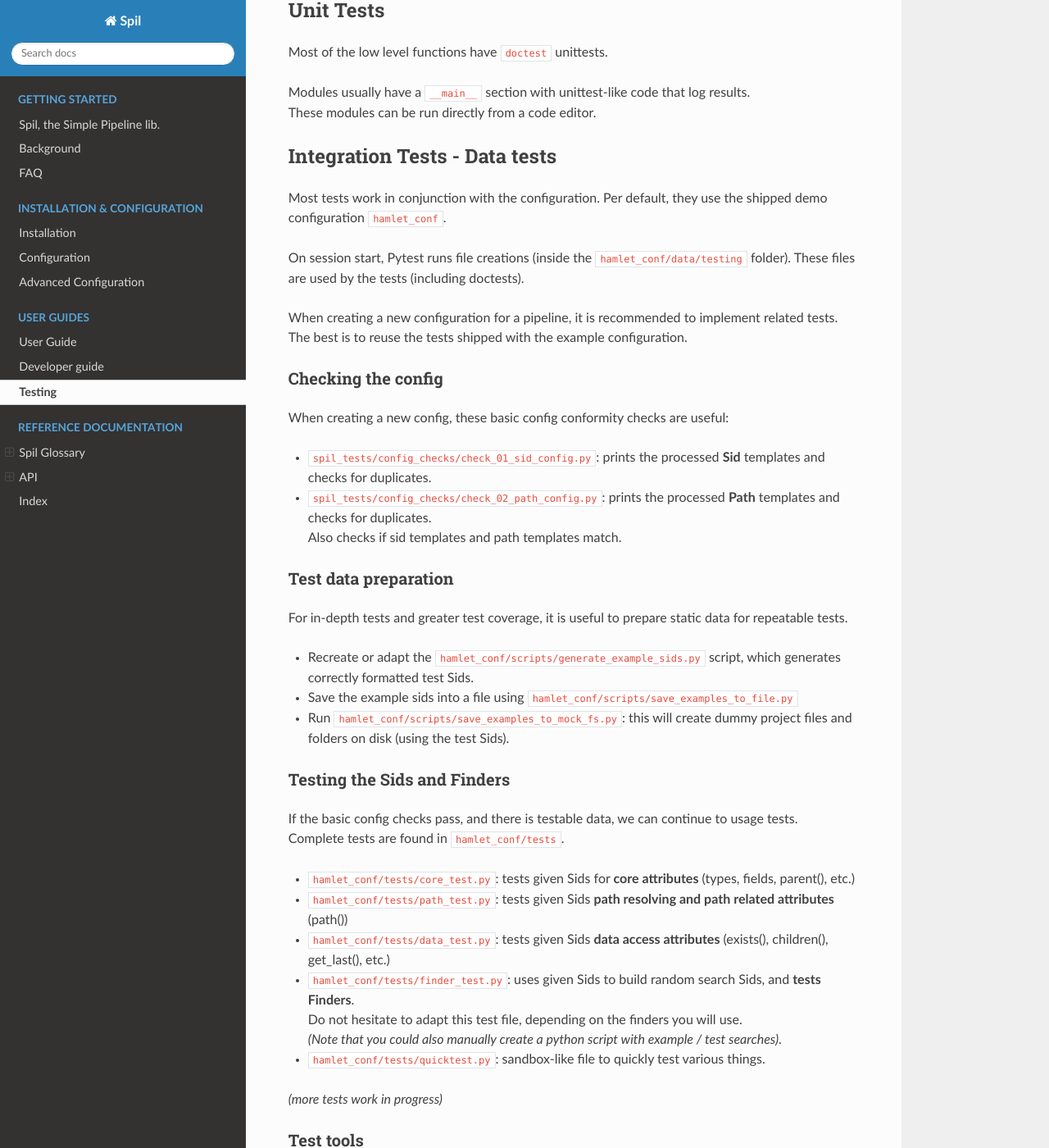
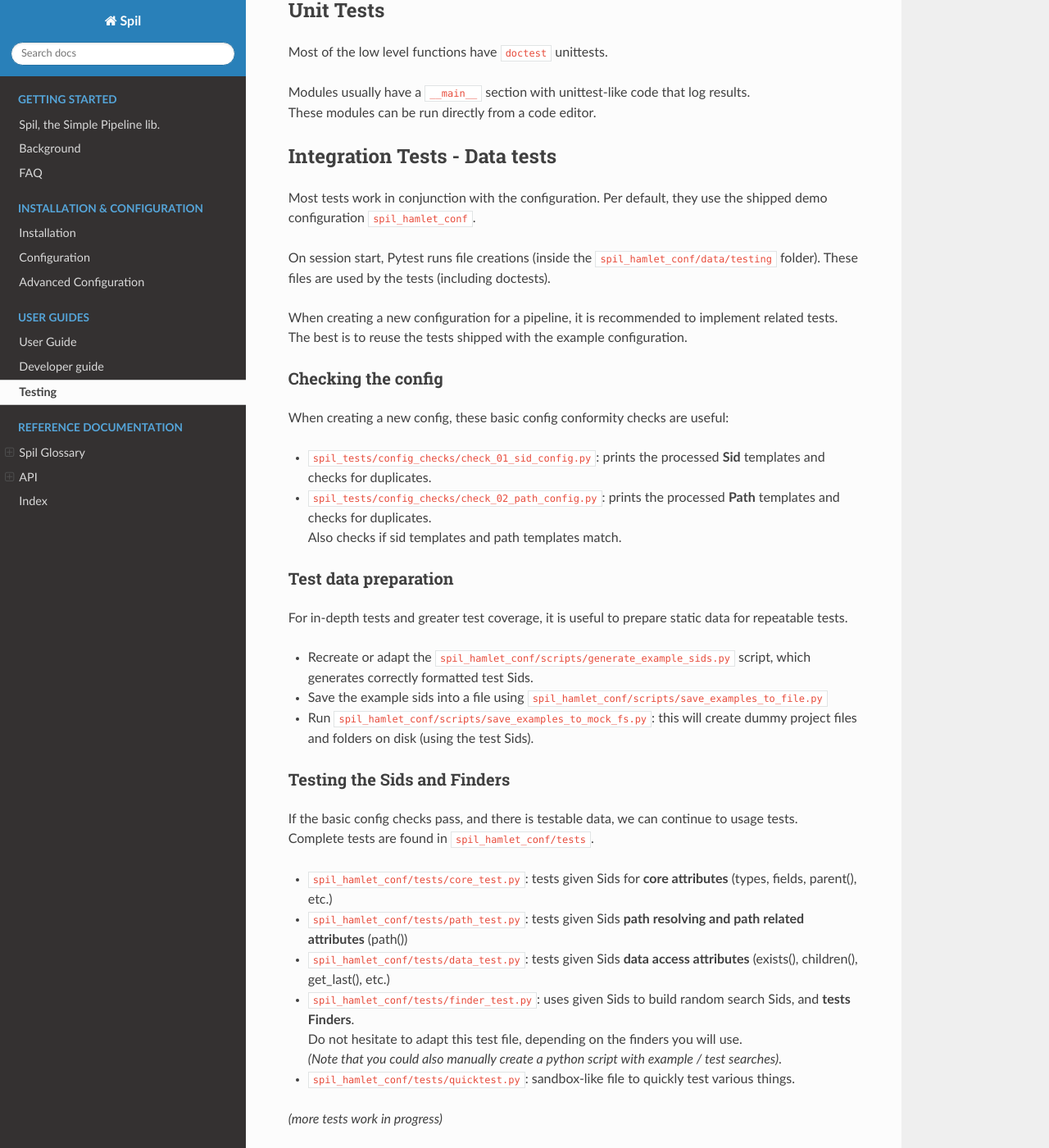
Before and after one commit to MichaelHaussmann/spil, a Sphinx documentation site: the page built from docs/testing.md, in a window 1280 px wide and 1400 px high, scrolled down 461 px. Shown: the whole window at 82% size. Built offline with Sphinx 7.4.7 and the Read the Docs theme 2.0.0, drawn with Linux system fonts in a browser that asks for light colours; some of the changed text lies outside the part shown.

Commit message:
renamed 'hamlet_conf' to 'spil_hamlet_conf'

```diff
--- a/docs/conf.py
+++ b/docs/conf.py
@@ -16,7 +16,7 @@ from pathlib import Path
 here = Path(__file__)
 root = here.parent.parent
 venv = root / 'venv' / 'lib' / 'python3.7' / 'site-packages'
-spil_conf = root / 'hamlet_conf'
+spil_conf = root / 'spil_hamlet_conf'
 print(root)
 sys.path.append(str(root))
 sys.path.append(str(venv))
--- a/docs/testing.md
+++ b/docs/testing.md
@@ -7,7 +7,7 @@ Spil uses pytest.
 The *Auto Test* (auto_test.yml) github action runs all tests, including doc-tests, on windows and ubuntu.
 
 Pytest is configured in pyproject.toml and a conftest.py file.
-On session start, Pytest runs test file creations (inside the `hamlet_conf/data/testing` folder).
+On session start, Pytest runs test file creations (inside the `spil_hamlet_conf/data/testing` folder).
 
 The Action is triggered by push or pull-request on main branch.
 
@@ -22,9 +22,9 @@ These modules can be run directly from a code editor.
 ## Integration Tests - Data tests
 
 Most tests work in conjunction with the configuration.
-Per default, they use the shipped demo configuration `hamlet_conf`.
+Per default, they use the shipped demo configuration `spil_hamlet_conf`.
 
-On session start, Pytest runs file creations (inside the `hamlet_conf/data/testing` folder).
+On session start, Pytest runs file creations (inside the `spil_hamlet_conf/data/testing` folder).
 These files are used by the tests (including doctests).
 
 When creating a new configuration for a pipeline, it is recommended to implement related tests.
@@ -42,22 +42,22 @@ When creating a new config, these basic config conformity checks are useful:
 
 For in-depth tests and greater test coverage, it is useful to prepare static data for repeatable tests.
 
-- Recreate or adapt the `hamlet_conf/scripts/generate_example_sids.py` script, which generates correctly formatted test Sids.
-- Save the example sids into a file using `hamlet_conf/scripts/save_examples_to_file.py`
-- Run `hamlet_conf/scripts/save_examples_to_mock_fs.py`: this will create dummy project files and folders on disk (using the test Sids).
+- Recreate or adapt the `spil_hamlet_conf/scripts/generate_example_sids.py` script, which generates correctly formatted test Sids.
+- Save the example sids into a file using `spil_hamlet_conf/scripts/save_examples_to_file.py`
+- Run `spil_hamlet_conf/scripts/save_examples_to_mock_fs.py`: this will create dummy project files and folders on disk (using the test Sids).
 
 ### Testing the Sids and Finders
 
 If the basic config checks pass, and there is testable data, we can continue to usage tests.
-Complete tests are found in `hamlet_conf/tests`.
+Complete tests are found in `spil_hamlet_conf/tests`.
 
-- `hamlet_conf/tests/core_test.py`: tests given Sids for **core attributes** (types, fields, parent(), etc.)
-- `hamlet_conf/tests/path_test.py`: tests given Sids **path resolving and path related attributes** (path())
-- `hamlet_conf/tests/data_test.py`: tests given Sids **data access attributes** (exists(), children(), get_last(), etc.)
-- `hamlet_conf/tests/finder_test.py`: uses given Sids to build random search Sids, and **tests Finders**.
+- `spil_hamlet_conf/tests/core_test.py`: tests given Sids for **core attributes** (types, fields, parent(), etc.)
+- `spil_hamlet_conf/tests/path_test.py`: tests given Sids **path resolving and path related attributes** (path())
+- `spil_hamlet_conf/tests/data_test.py`: tests given Sids **data access attributes** (exists(), children(), get_last(), etc.)
+- `spil_hamlet_conf/tests/finder_test.py`: uses given Sids to build random search Sids, and **tests Finders**.
   Do not hesitate to adapt this test file, depending on the finders you will use.
   *(Note that you could also manually create a python script with example / test searches)*.
-- `hamlet_conf/tests/quicktest.py`: sandbox-like file to quickly test various things.
+- `spil_hamlet_conf/tests/quicktest.py`: sandbox-like file to quickly test various things.
 
 *(more tests work in progress)*
 
--- a/pyproject.toml
+++ b/pyproject.toml
@@ -7,7 +7,7 @@ include = [
   "spil",
   "spil_plugins",
   "spil_tests",
-  "hamlet_conf"
+  "spil_hamlet_conf"
 ]
 exclude = [".gitignore"]
 
```
Also changed, not shown: docs/configuration.md (+7 -7 lines), docs/configuration_advanced.md (+1 -1 lines), docs/installation.md (+8 -8 lines), 4 other files.
